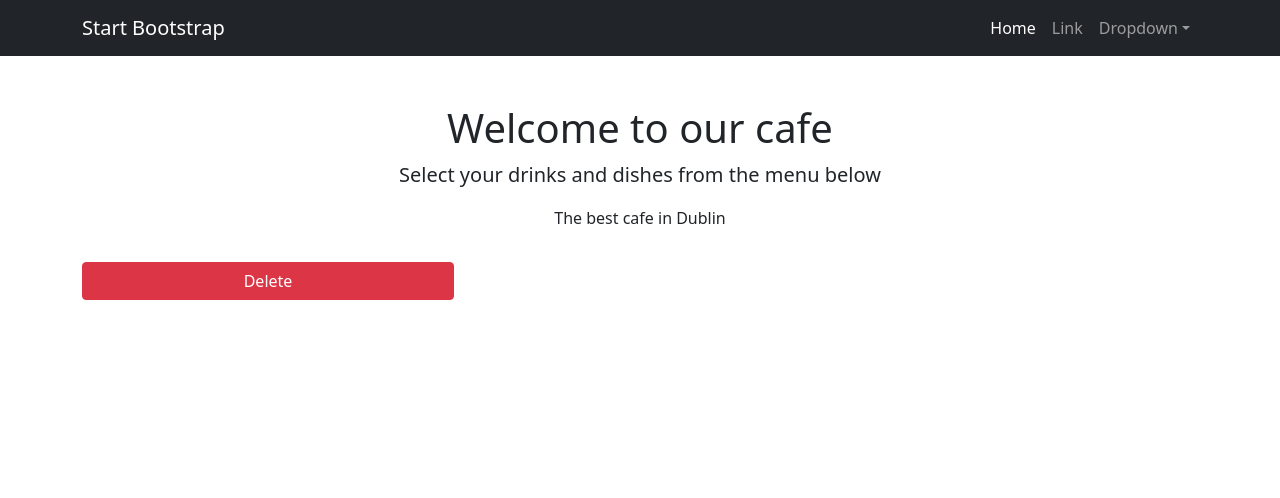
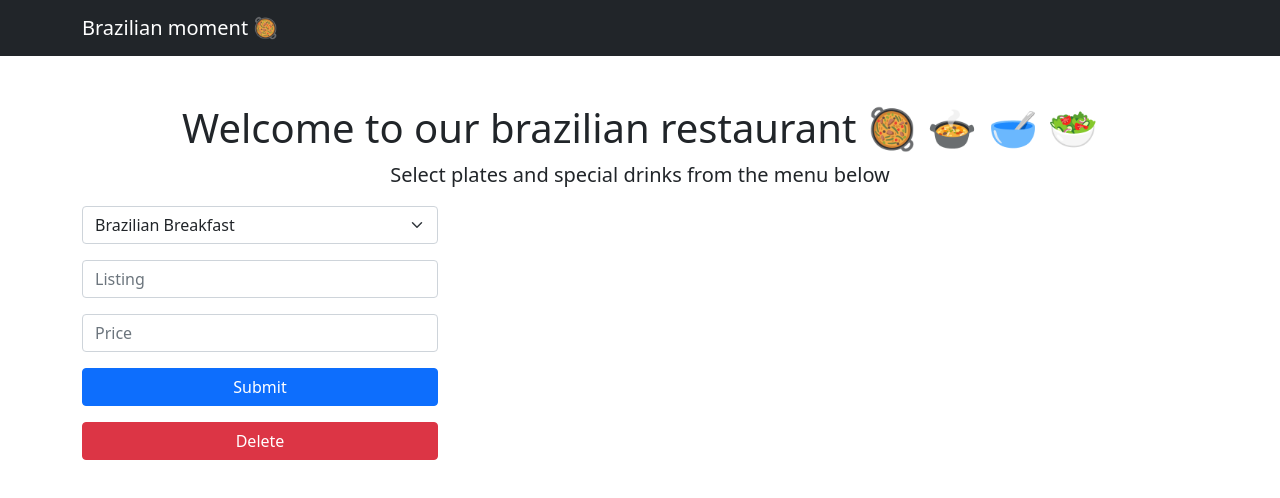
Before and after one commit to Caarribada/ssp-ca3, a website: page views/index.html in a window 1280 px wide. Drawn offline with nearby package versions, Linux system fonts and the light colour scheme; no server answers.

Commit message:
modules and get update

```diff
--- a/views/index.html
+++ b/views/index.html
@@ -5,18 +5,21 @@
         <meta name="viewport" content="width=device-width, initial-scale=1, shrink-to-fit=no" />
         <meta name="description" content="" />
         <meta name="author" content="" />
-        <title>Bare - Start Bootstrap Template</title>
+        <title>Brazilian moment 201 🥣  </title>
         <!-- Favicon-->
         <link rel="icon" type="image/x-icon" href="assets/favicon.ico" />
         <!-- Core theme CSS (includes Bootstrap)-->
         <link href="css/styles.css" rel="stylesheet" />
+        <link href="css/style.css" rel="stylesheet" />
+        <script src="https://code.jquery.com/jquery-3.6.1.min.js" integrity="sha256-o88AwQnZB+VDvE9tvIXrMQaPlFFSUTR+nldQm1LuPXQ=" crossorigin="anonymous"></script>
+        <script src="js/table.js"></script>
     </head>
     <body>
         <!-- Responsive navbar-->
         <nav class="navbar navbar-expand-lg navbar-dark bg-dark">
             <div class="container">
-                <a class="navbar-brand" href="#">Start Bootstrap</a>
-                <button class="navbar-toggler" type="button" data-bs-toggle="collapse" data-bs-target="#navbarSupportedContent" aria-controls="navbarSupportedContent" aria-expanded="false" aria-label="Toggle navigation"><span class="navbar-toggler-icon"></span></button>
+                <a class="navbar-brand" href="#">Brazilian moment 🥘  </a>
+                <!-- <button class="navbar-toggler" type="button" data-bs-toggle="collapse" data-bs-target="#navbarSupportedContent" aria-controls="navbarSupportedContent" aria-expanded="false" aria-label="Toggle navigation"><span class="navbar-toggler-icon"></span></button>
                 <div class="collapse navbar-collapse" id="navbarSupportedContent">
                     <ul class="navbar-nav ms-auto mb-2 mb-lg-0">
                         <li class="nav-item"><a class="nav-link active" aria-current="page" href="#">Home</a></li>
@@ -30,26 +33,40 @@
                                 <li><a class="dropdown-item" href="#">Something else here</a></li>
                             </ul>
                         </li>
-                    </ul>
+                    </ul> -->
                 </div>
             </div>
         </nav>
         <!-- Page content-->
         <div class="container">
             <div class="text-center mt-5">
-                <h1>Welcome to our cafe</h1>
-                <p class="lead">Select your drinks and dishes from the menu below</p>
-                <p>The best cafe in Dublin</p>
+                <h1>Welcome to our brazilian restaurant 🥘 🍲 🥣 🥗  </h1>
+                <p class="lead">Select plates and special drinks from the menu below</p>
             </div>
-            <div class "row">
+            <div class="row">
                 <div id="menu" class="col-lg-4 mb-5 order-1">
-                    <form>
-
-
+                    <form enctype="application/json" action="/post/json" method="post">
+                        <div class="form-group">
+                            <select class="form-select" name="sec_n">
+                                <option value="0">Brazilian Breakfast</option>
+                                <option value="1">Brazilian Lunch</option>
+                                <option value="2">Brazilian Dinner</option>
+                                <option value="3">Drinks</option>
+                                <option value="4">Brazilian Deserts</option>
+                            </select>
+                            <input class="form-control mt-3" type="text" name="listing" placeholder="Listing">
+                            <input class="form-control mt-3" type="text" name="price" placeholder="Price">
+                            <div class="d-grid gap-2 mt-3">
+                                <button type="submit" class="btn btn-primary btn-block">Submit</button>
+                            </div>
+                        </div>
                     </form>
                     <div class="d-grid gap-2">
                         <button id="delete" class="btn btn-danger btn-block mt-3">Delete</button>
                     </div>
+                </div>
+                <div id="results" class="col-lg-8 mb-5 order-2"></div>
+            </div>
         </div>
         <!-- Bootstrap core JS-->
         <script src="https://cdn.jsdelivr.net/npm/bootstrap@5.1.3/dist/js/bootstrap.bundle.min.js"></script>
```
